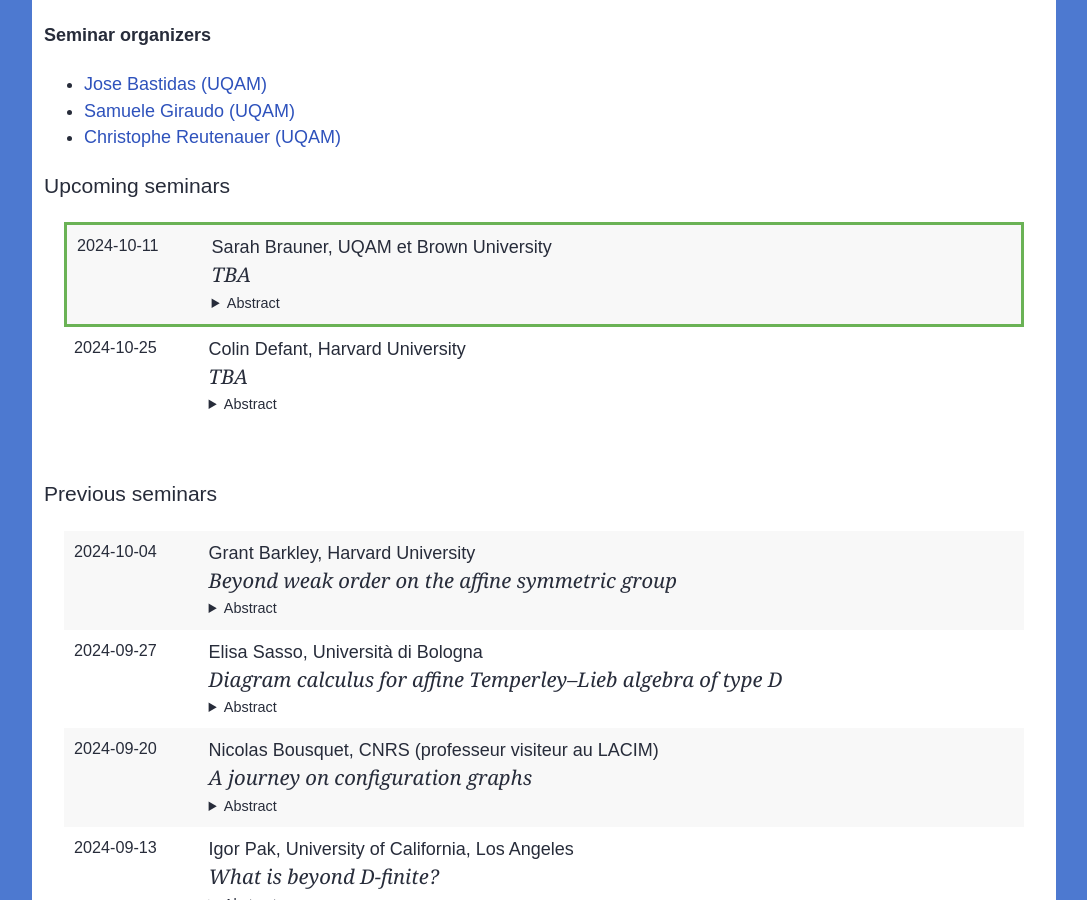
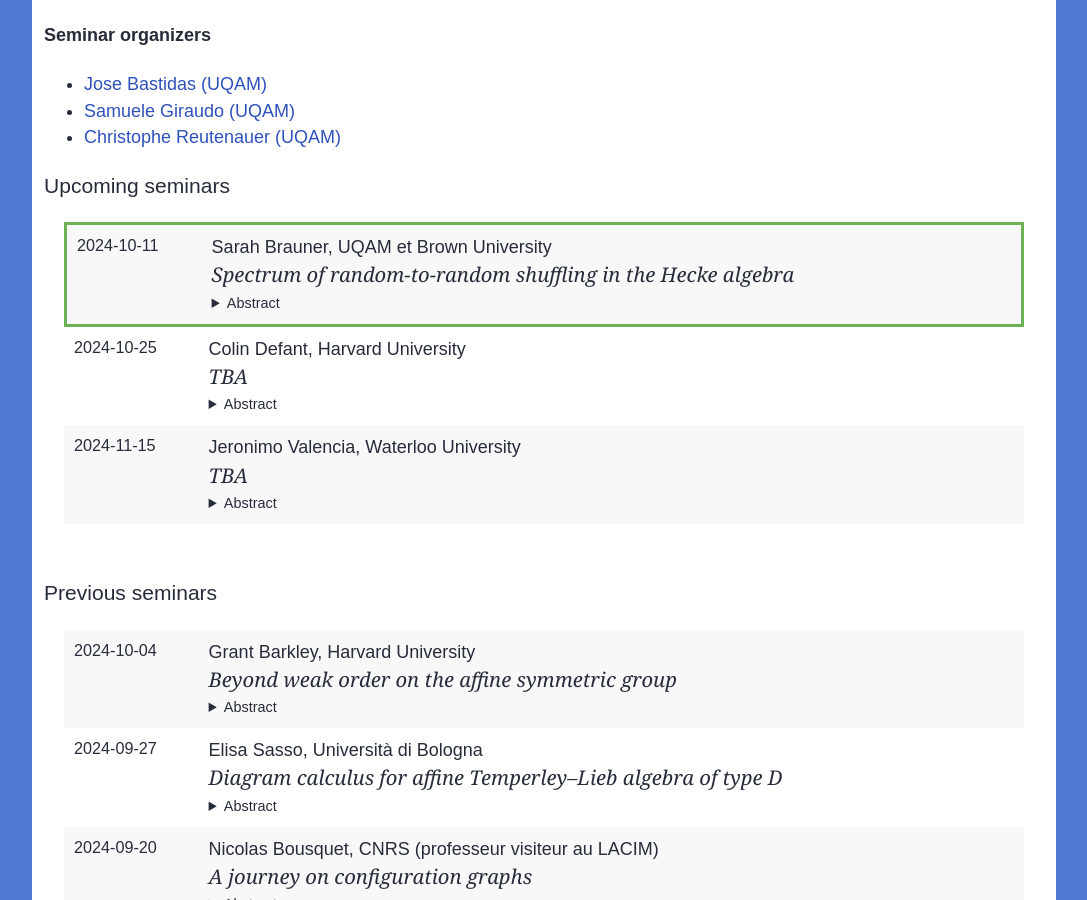
Before and after one commit to lacim-uqam/lacim-uqam.github.io, a Jekyll site: the page built from en/seminar.md, in a window 1280 px wide and 900 px high, scrolled down 637 px. Shown: the whole window, without its empty margins (96-1183 px from the left). Built offline with Jekyll 4.4.1, drawn with Linux system fonts in a browser that asks for light colours; formulas are drawn with MathJax 3; our own code applies the rules of GitHub Pages for plain Markdown files.

Commit message:
abstract oct 11 and speaker nov 15

```diff
--- a/_data/lacim-seminar.yml
+++ b/_data/lacim-seminar.yml
@@ -1,3 +1,11 @@
+- speaker: Jeronimo Valencia
+  affiliation: Waterloo University
+  title: >
+    TBA
+  date: 2024-11-15
+  abstract: >
+    TBA
+
 - speaker: Colin Defant
   affiliation: Harvard University
   title: >
@@ -9,10 +17,23 @@
 - speaker: Sarah Brauner
   affiliation: UQAM et Brown University
   title: >
-    TBA
+    Spectrum of random-to-random shuffling in the Hecke algebra
   date: 2024-10-11
   abstract: >
-    TBA
+    The eigenvalues of a Markov chain determine its mixing time. In this talk, I
+    will describe a Markov chain on the symmetric group called random-to-random
+    shuffling whose eigenvalues have surprisingly elegant—though
+    mysterious—formulas. In particular, these eigenvalues were shown to be
+    non-negative integers by Dieker and Saliola in 2017, resolving an almost 20
+    year conjecture.
+
+    In recent work with Ilani Axelrod-Freed, Judy Chiang, Patricia Commins and
+    Veronica Lang, we generalize random-to-random shuffling to a Markov chain on
+    the Type A Iwahori Hecke algebra, and prove combinatorial expressions for
+    its eigenvalues as a polynomial in q with non-negative integer coefficients.
+    Our methods simplify the existing proof for q=1 by drawing novel connections
+    between random-to-random shuffling and the Jucys-Murphy elements of the
+    Hecke algebra.
 
 - speaker: Grant Barkley
   affiliation: Harvard University
```
